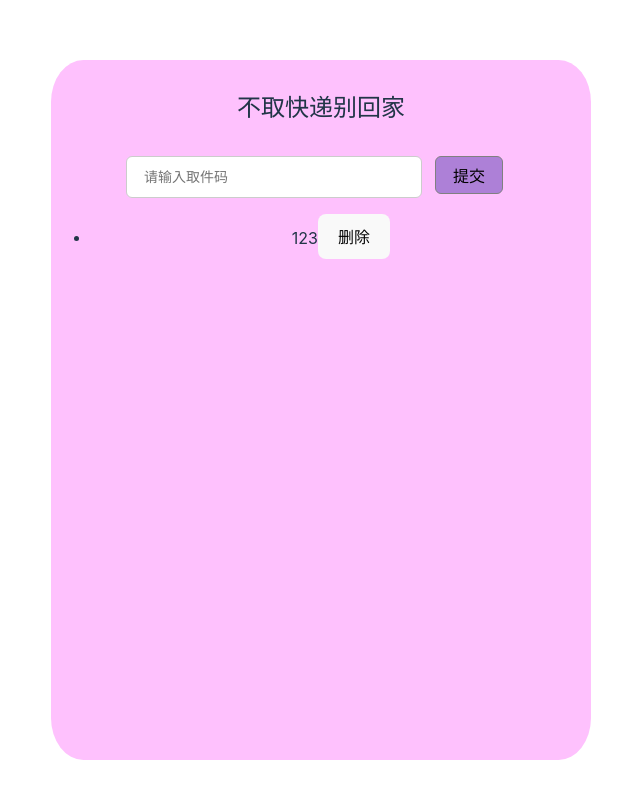
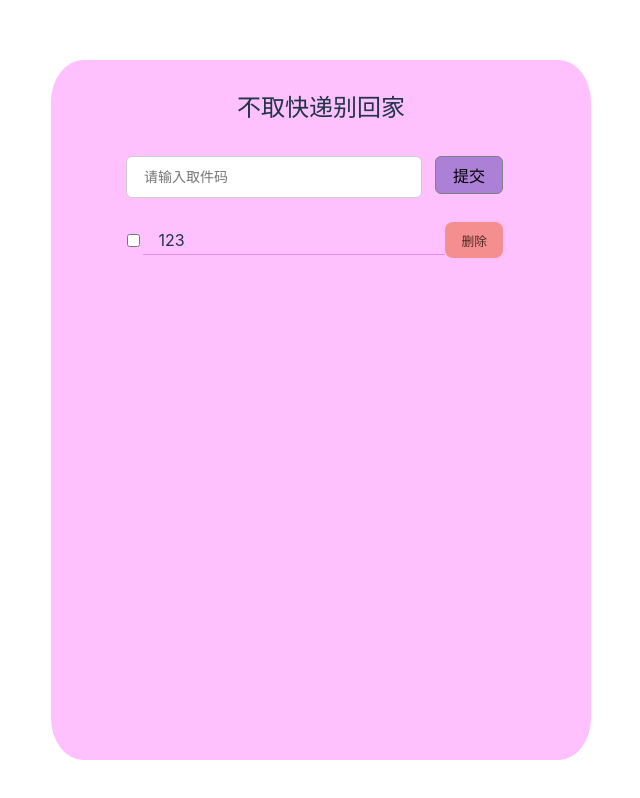
Before and after one commit to JacksonYaooo/packageNum, a Vue app: page / in a window 1280 px wide. Shown: the whole page, without its empty margins (319-959 px from the left). Built offline with nearby package versions, Linux system fonts and the light colour scheme.

Commit message:
feat: 添加li样式

```diff
--- a/src/components/packageNum.vue
+++ b/src/components/packageNum.vue
@@ -16,6 +16,7 @@ watch(() => props.value, (newValue, oldValue) => {
 <template>
   <ul>
     <li v-for="(item) in todoArr" :key="Math.random()">
+      <input type="checkbox" class="checkBox">
       <span>{{ item }}</span>
       <button class="back">删除</button>
     </li>
@@ -23,5 +24,36 @@ watch(() => props.value, (newValue, oldValue) => {
 </template>
 
 <style scoped>
-li {}
-</style>
+ul {
+  width: 72%;
+  margin: 0 auto;
+  margin-top: 24px;
+  padding: 0;
+}
+
+.checkBox {
+  margin-left: 0px;
+}
+
+li {
+  width: 100%;
+  display: flex;
+  justify-content: space-between;
+  align-items: center;
+  list-style: none;
+  padding: 0px;
+  margin: 24px 0px;
+}
+
+span {
+  flex: 1;
+  text-align: left;
+  padding: 2px 16px;
+  border-bottom: 1px solid #e18fe3;
+}
+
+button {
+  margin-right: 12px;
+  background-color: rgb(245, 143, 143);
+  color: rgb(80, 41, 41);
+}</style>
--- a/src/style.css
+++ b/src/style.css
@@ -49,7 +49,7 @@ button {
   border-radius: 8px;
   border: 1px solid transparent;
   padding: 0.6em 1.2em;
-  font-size: 1em;
+  font-size: 0.8em;
   font-weight: 500;
   font-family: inherit;
   background-color: #1a1a1a;
```
